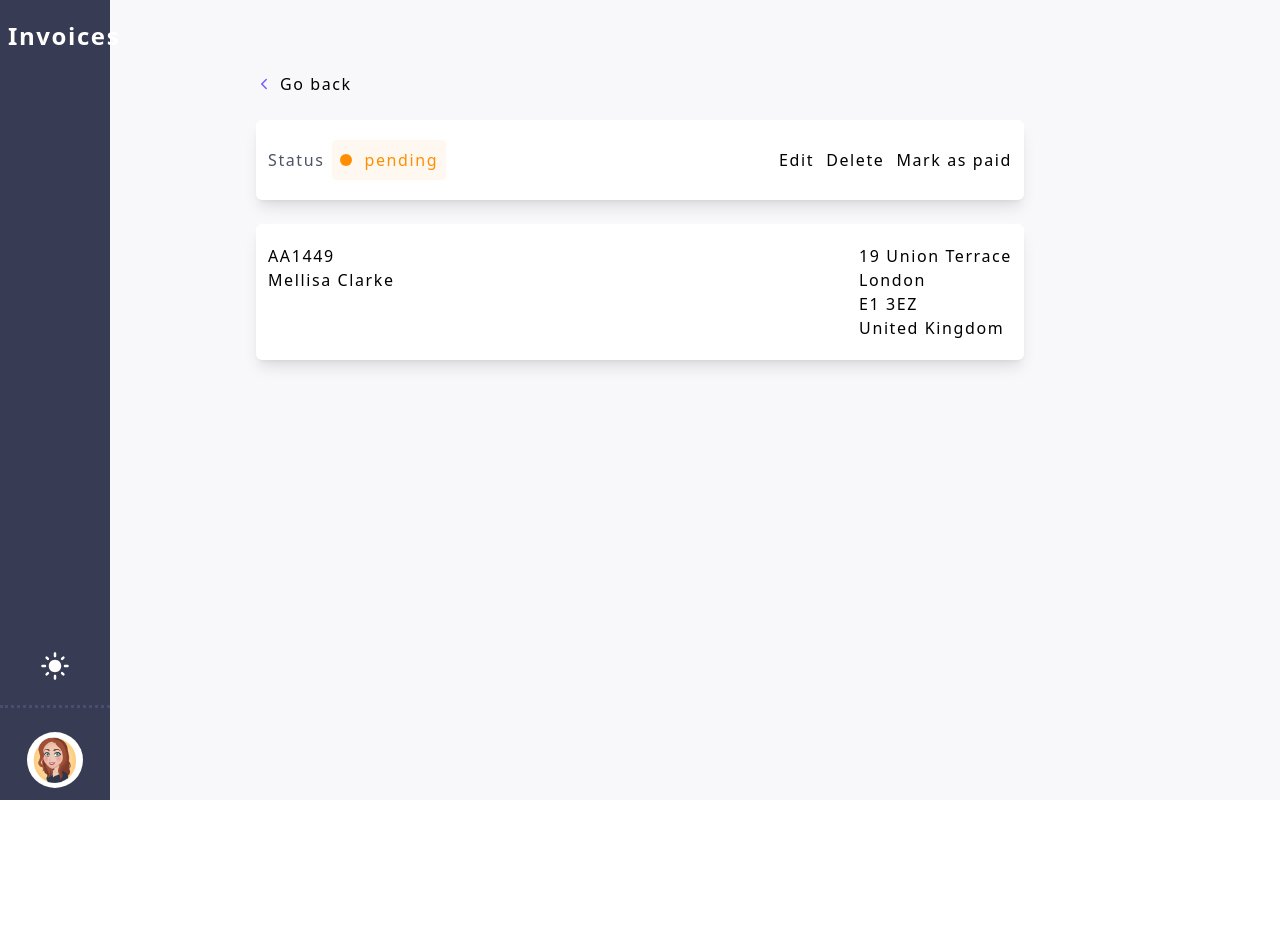
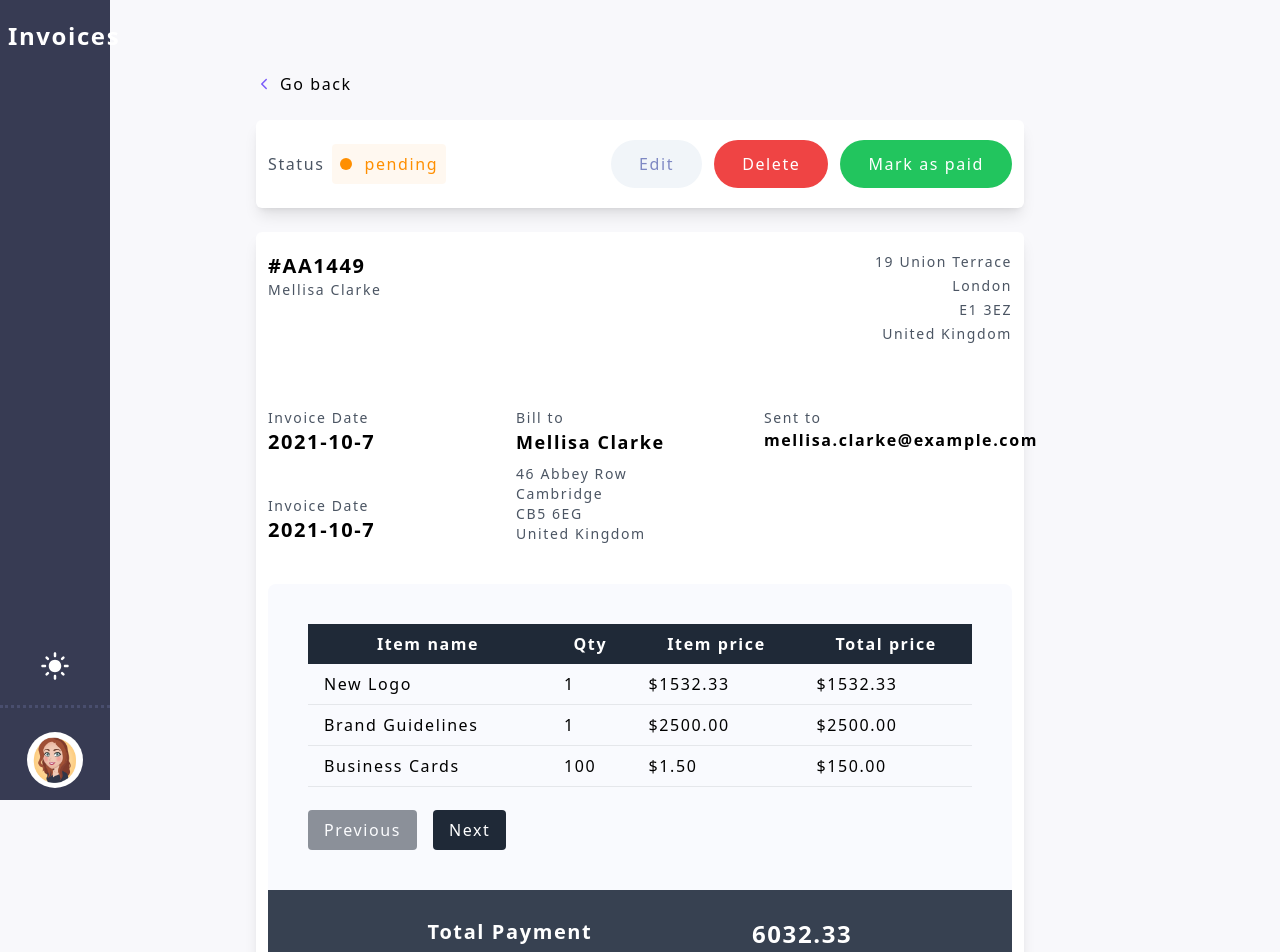
Before and after one commit to sakshi752/Invoices, a React (Vite) app: page /AA1449 in a window 1280 px wide. Shown: the top 952 px of the page. Before the commit the page ends 800 px from the top, so only its background shows below. Built offline with nearby package versions, Linux system fonts and the light colour scheme.

Commit message:
files updated

```diff
--- /dev/null
+++ b/src/Components/ClientItems.jsx
@@ -0,0 +1,79 @@
+import React, { useState, useEffect } from 'react';
+
+const ClientItems = ({ items }) => {
+    const [currentPage, setCurrentPage] = useState(1); // default page
+    const [currentItems, setCurrentItems] = useState([]);
+    const [fade, setFade] = useState(false);
+    const itemsPerPage = 3;
+    const totalPages = Math.ceil(items.length / itemsPerPage);
+
+    useEffect(() => {
+        const startIndex = (currentPage - 1) * itemsPerPage;
+        setCurrentItems(items.slice(startIndex, startIndex + itemsPerPage));
+    }, [currentPage]);
+
+    const handlePrev = () => {
+        if (currentPage > 1) {
+            setFade(true);
+            setTimeout(() => {
+                setCurrentPage((currPage) => currPage - 1);
+                setFade(false);
+            }, 300);
+        }
+    };
+
+    const handleNext = () => {
+        if (currentPage < totalPages) {
+            setFade(true);
+            setTimeout(() => {
+                setCurrentPage((currPage) => currPage + 1);
+                setFade(false);
+            }, 300);
+        }
+    };
+
+    return (
+        <div className="">
+            <div className={`transition-opacity duration-300 ${fade ? 'opacity-0' : 'opacity-100'} h-[170px] overflow-hidden`} >
+                <table className="min-w-full">
+                    <thead>
+                        <tr className="w-full bg-gray-800 text-white">
+                            <th className="py-2 px-4">Item name</th>
+                            <th className="py-2 px-4">Qty</th>
+                            <th className="py-2 px-4">Item price</th>
+                            <th className="py-2 px-4">Total price</th>
+                        </tr>
+                    </thead>
+                    <tbody>
+                        {currentItems.map((item, index) => (
+                            <tr key={index} className="border-b">
+                                <td className="py-2 px-4">{item.name}</td>
+                                <td className="py-2 px-4">{item.quantity}</td>
+                                <td className="py-2 px-4">${item.price.toFixed(2)}</td>
+                                <td className="py-2 px-4">${item.total.toFixed(2)}</td>
+                            </tr>
+                        ))}
+                    </tbody>
+                </table>
+            </div>
+            <div className="flex items-center gap-4 mt-4">
+                <button
+                    onClick={handlePrev}
+                    disabled={currentPage === 1}
+                    className={`px-4 py-2 bg-gray-800 text-white rounded hover:translate-y-2 transition-all duration-200 ease-in-out ${currentPage === 1 ? 'opacity-50 cursor-not-allowed' : ''}`}
+                >
+                    Previous
+                </button>
+                <button
+                    onClick={handleNext}
+                    disabled={currentPage === totalPages}
+                    className={`px-4 py-2 bg-gray-800 text-white rounded hover:translate-y-2 transition-all duration-200 ease-in-out ${currentPage === totalPages ? 'opacity-50 cursor-not-allowed' : ''}`}
+                >
+                    Next
+                </button>
+            </div>
+        </div>
+    );
+};
+
+export default ClientItems;
--- a/src/Components/InvoiceInfo.jsx
+++ b/src/Components/InvoiceInfo.jsx
@@ -1,9 +1,11 @@
 import React, { useState, useEffect } from 'react';
 import { useDispatch, useSelector } from 'react-redux';
-import { useParams } from 'react-router-dom';
+import { Link, useParams } from 'react-router-dom';
 import invoiceSlice from '../store/invoice';
 import StatusBtn from './StatusBtn';
 import { IoIosArrowBack } from "react-icons/io";
+import ClientItems from './ClientItems';
+
 
 const InvoiceInfo = () => {
     const dispatch = useDispatch();
@@ -26,9 +28,10 @@ const InvoiceInfo = () => {
     }
 
     return (
+
         <div className='dark:bg-[#141625] scrollbar-hide duration-300 min-h-screen bg-[#f8f8fb] dark:text-white py-[34px] px-2 md:px-8 lg:px-12 lg:py-[72px] w-full'>
             <div className='max-w-3xl mx-auto'>
-                <button className='flex items-center'> <IoIosArrowBack className='text-[hsl(252,94%,67%)] mr-2' /> Go back</button>
+                <Link to={'/'} className='flex items-center'> <IoIosArrowBack className='text-[hsl(252,94%,67%)] mr-2' /> Go back</Link>
                 {/* invoice header */}
                 <div className='flex justify-between mt-6 items-center dark:bg-[#1e2139] bg-white shadow-lg px-3 py-5 rounded-md'>
                     <div className='flex items-center '>
@@ -36,35 +39,61 @@ const InvoiceInfo = () => {
                         <StatusBtn status={invoice.status} />
                     </div>
                     <div className='flex items-center space-x-3'>
-                        <button>Edit</button>
-                        <button>Delete</button>
-                        <button>Mark as paid</button>
+                        <button className='text-[#7e88c3] text-center dark:bg-[#252945] hover:opacity-80  bg-slate-100 p-3 px-7 rounded-full '>Edit</button>
+                        <button className='bg-red-500 text-white  p-3 px-7 rounded-full hover:opacity-80'>Delete</button>
+                        <button className='bg-green-500 text-white  p-3 px-7 rounded-full hover:opacity-80'>Mark as paid</button>
                     </div>
                 </div>
 
                 {/* invoice content */}
-                <div className='flex justify-between mt-6 items-center dark:bg-[#1e2139] bg-white shadow-lg px-3 py-5 rounded-md'>
+                <div className='flex flex-col justify-between mt-6 dark:bg-[#1e2139] bg-white shadow-lg px-3 py-5 rounded-md'>
+                    {/* id and sender's address */}
                     <div className='flex justify-between w-full'>
                         <div>
-                            <p>{invoice.id}</p>
-                            <p>{invoice.clientName}</p>
+                            <p className='text-xl font-bold '>#{invoice.id}</p>
+                            <p className='text-gray-600 dark:text-gray-300 text-sm'>{invoice.clientName}</p>
                         </div>
-                        <div>
+                        <div className='flex flex-col items-end text-gray-600 dark:text-gray-300 text-sm gap-1'>
                             <p>{invoice.senderAddress.street}</p>
                             <p>{invoice.senderAddress.city}</p>
                             <p>{invoice.senderAddress.postCode}</p>
                             <p>{invoice.senderAddress.country}</p>
                         </div>
                     </div>
-                    <div>
+                    {/* dates and client's info */}
+                    <div className=' mt-16 grid grid-cols-2 w-full  md:grid-cols-3'>
+                        <div className='flex flex-col justify-between'>
+                            <div>
+                                <p className='text-gray-600 dark:text-gray-300 text-sm'>Invoice Date</p>
+                                <h1 className='text-xl font-semibold '>{invoice.createdAt}</h1>
+                            </div>
+                            <div>
+                                <p className='text-gray-600 dark:text-gray-300 text-sm'>Invoice Date</p>
+                                <h1 className='text-xl font-semibold '>{invoice.createdAt}</h1>
+                            </div>
+                        </div>
                         <div>
-
+                            <p className='text-gray-600 dark:text-gray-300 text-sm'>Bill to</p>
+                            <p className='text-lg font-semibold '>{invoice.clientName}</p>
+                            <div className='flex flex-col mt-2 text-gray-600 dark:text-gray-300 text-sm'>
+                                <p>{invoice.clientAddress.street}</p>
+                                <p>{invoice.clientAddress.city}</p>
+                                <p>{invoice.clientAddress.postCode}</p>
+                                <p>{invoice.clientAddress.country}</p>
+                            </div>
                         </div>
-                        <div></div>
-                        <div></div>
+                        <div>
+                            <p className='text-gray-600 dark:text-gray-300 text-sm'>Sent to</p>
+                            <h1 className='text-md font-semibold '>{invoice.clientEmail}</h1>
+                        </div>
                     </div>
-                    <div></div>
-                    <div></div>
+                    <div className='bg-[#f9fafe] dark:bg-[#252945] mt-10 p-10 rounded-lg rounded-b-none'>
+                        <ClientItems items={invoice.items}/>
+                    </div>
+                    <div className='dark:bg-black bg-gray-700 text-white rounded-lg rounded-t-none flex justify-evenly py-7 font-semibold'>
+                        <p className='text-xl'>Total Payment</p>
+                        <p className='text-2xl'>{invoice.total}</p>
+                    </div>
                 </div>
             </div>
         </div>
--- a/src/assets/data/data.json
+++ b/src/assets/data/data.json
@@ -26,9 +26,33 @@
         "quantity": 1,
         "price": 1800.90,
         "total": 1800.90
+      },
+      {
+        "name": "Logo Design",
+        "quantity": 1,
+        "price": 500.00,
+        "total": 500.00
+      },
+      {
+        "name": "Business Cards",
+        "quantity": 100,
+        "price": 1.50,
+        "total": 150.00
+      },
+      {
+        "name": "Stationery",
+        "quantity": 1,
+        "price": 300.00,
+        "total": 300.00
+      },
+      {
+        "name": "Social Media Kit",
+        "quantity": 1,
+        "price": 200.00,
+        "total": 200.00
       }
     ],
-      "total": 1800.90
+    "total": 2950.90
   },
   {
     "id": "XM9141",
@@ -63,9 +87,27 @@
         "quantity": 2,
         "price": 200.00,
         "total": 400.00
+      },
+      {
+        "name": "Flyer Design",
+        "quantity": 100,
+        "price": 2.00,
+        "total": 200.00
+      },
+      {
+        "name": "Brochure Design",
+        "quantity": 50,
+        "price": 5.00,
+        "total": 250.00
+      },
+      {
+        "name": "Poster Design",
+        "quantity": 10,
+        "price": 15.00,
+        "total": 150.00
       }
     ],
-      "total": 556.00
+    "total": 1156.00
   },
   {
     "id": "RG0314",
@@ -94,9 +136,33 @@
         "quantity": 1,
         "price": 14002.33,
         "total": 14002.33
+      },
+      {
+        "name": "Mobile Optimization",
+        "quantity": 1,
+        "price": 3000.00,
+        "total": 3000.00
+      },
+      {
+        "name": "SEO Services",
+        "quantity": 1,
+        "price": 2000.00,
+        "total": 2000.00
+      },
+      {
+        "name": "Content Writing",
+        "quantity": 10,
+        "price": 150.00,
+        "total": 1500.00
+      },
+      {
+        "name": "Graphic Design",
+        "quantity": 1,
+        "price": 800.00,
+        "total": 800.00
       }
     ],
-      "total": 14002.33
+    "total": 20302.33
   },
   {
     "id": "RT2080",
@@ -125,9 +191,33 @@
         "quantity": 1,
         "price": 102.04,
         "total": 102.04
+      },
+      {
+        "name": "Business Card Design",
+        "quantity": 100,
+        "price": 2.00,
+        "total": 200.00
+      },
+      {
+        "name": "Letterhead Design",
+        "quantity": 1,
+        "price": 50.00,
+        "total": 50.00
+      },
+      {
+        "name": "Envelope Design",
+        "quantity": 100,
+        "price": 1.00,
+        "total": 100.00
+      },
+      {
+        "name": "Presentation Template",
+        "quantity": 1,
+        "price": 150.00,
+        "total": 150.00
       }
     ],
-      "total": 102.04
+    "total": 602.04
   },
   {
     "id": "AA1449",
@@ -162,9 +252,27 @@
         "quantity": 1,
         "price": 2500.00,
         "total": 2500.00
+      },
+      {
+        "name": "Business Cards",
+        "quantity": 100,
+        "price": 1.50,
+        "total": 150.00
+      },
+      {
+        "name": "Letterhead Design",
+        "quantity": 1,
+        "price": 50.00,
+        "total": 50.00
+      },
+      {
+        "name": "Website Design",
+        "quantity": 1,
+        "price": 1800.00,
+        "total": 1800.00
       }
     ],
-      "total": 4032.33
+    "total": 6032.33
   },
   {
     "id": "TY9141",
@@ -178,11 +286,11 @@
     "senderAddress": {
       "street": "19 Union Terrace",
       "city": "London",
-        "postCode": "E1 3EZ",
+      "postCode": "E13EZ",
       "country": "United Kingdom"
     },
     "clientAddress": {
-        "street": "3964  Queens Lane",
+      "street": "3964 Queens Lane",
       "city": "Gotham",
       "postCode": "60457",
       "country": "United States of America"
@@ -193,9 +301,33 @@
         "quantity": 1,
         "price": 6155.91,
         "total": 6155.91
+      },
+      {
+        "name": "SEO Services",
+        "quantity": 1,
+        "price": 2000.00,
+        "total": 2000.00
+      },
+      {
+        "name": "Content Writing",
+        "quantity": 10,
+        "price": 150.00,
+        "total": 1500.00
+      },
+      {
+        "name": "Graphic Design",
+        "quantity": 1,
+        "price": 800.00,
+        "total": 800.00
+      },
+      {
+        "name": "Email Marketing",
+        "quantity": 1,
+        "price": 500.00,
+        "total": 500.00
       }
     ],
-      "total": 6155.91
+    "total": 10955.91
   },
   {
     "id": "FV2353",
@@ -224,8 +356,32 @@
         "quantity": 1,
         "price": 3102.04,
         "total": 3102.04
+      },
+      {
+        "name": "Business Card Design",
+        "quantity": 100,
+        "price": 2.00,
+        "total": 200.00
+      },
+      {
+        "name": "Letterhead Design",
+        "quantity": 1,
+        "price": 50.00,
+        "total": 50.00
+      },
+      {
+        "name": "Flyer Design",
+        "quantity": 100,
+        "price": 1.50,
+        "total": 150.00
+      },
+      {
+        "name": "Social Media Kit",
+        "quantity": 1,
+        "price": 300.00,
+        "total": 300.00
       }
     ],
-      "total": 3102.04
+    "total": 3802.04
   }
 ]
```
Lines whose indentation alone changed are shown as unchanged.
